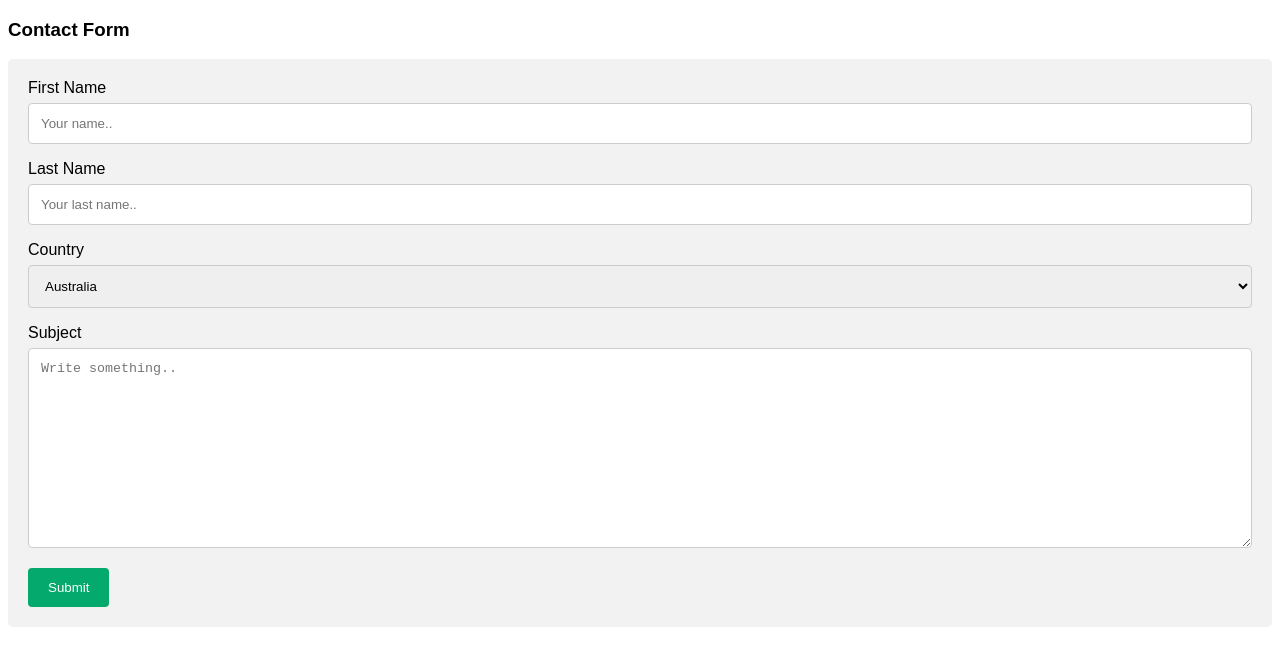
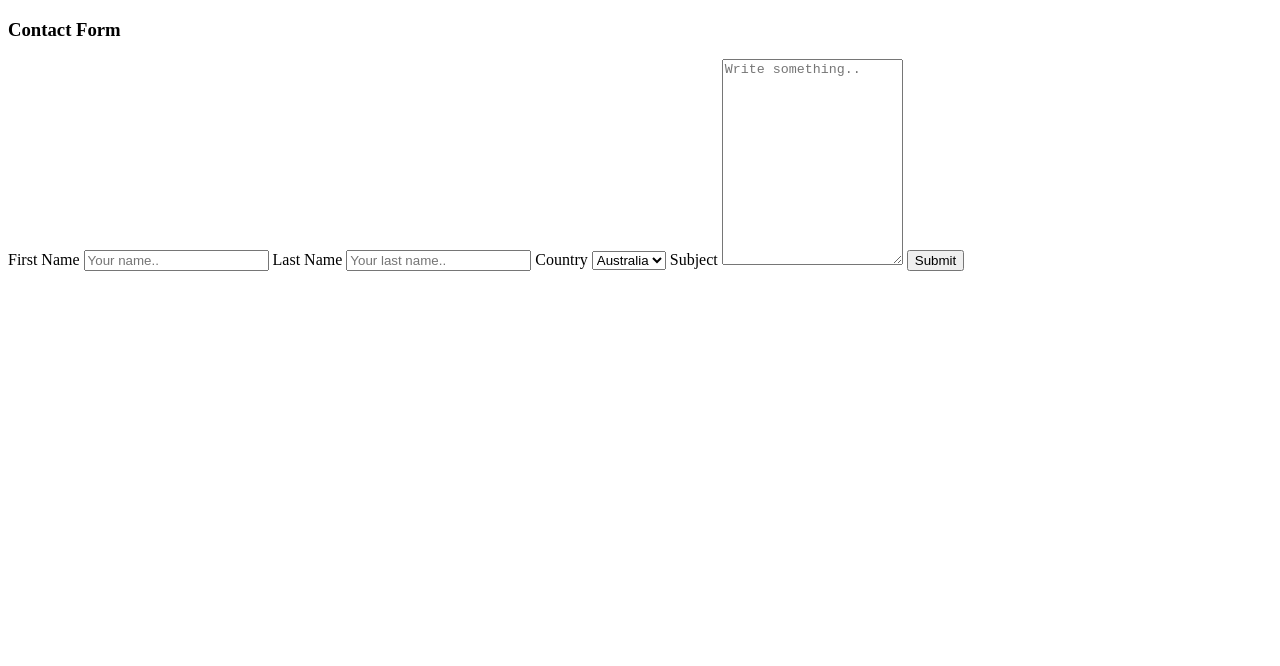
Before and after one commit to Nodir-any/Semanticss, a website: page pages/demo-contact.html in a window 1280 px wide. Drawn offline with Linux system fonts and the light colour scheme.

Commit message:
Update demo-contact.html

```diff
--- a/pages/demo-contact.html
+++ b/pages/demo-contact.html
@@ -2,40 +2,7 @@
 <html>
 <head>
 <meta name="viewport" content="width=device-width, initial-scale=1">
-<style>
-body {font-family: Arial, Helvetica, sans-serif;}
-* {box-sizing: border-box;}
 
-input[type=text], select, textarea {
-  width: 100%;
-  padding: 12px;
-  border: 1px solid #ccc;
-  border-radius: 4px;
-  box-sizing: border-box;
-  margin-top: 6px;
-  margin-bottom: 16px;
-  resize: vertical;
-}
-
-input[type=submit] {
-  background-color: #04AA6D;
-  color: white;
-  padding: 12px 20px;
-  border: none;
-  border-radius: 4px;
-  cursor: pointer;
-}
-
-input[type=submit]:hover {
-  background-color: #45a049;
-}
-
-.container {
-  border-radius: 5px;
-  background-color: #f2f2f2;
-  padding: 20px;
-}
-</style>
 </head>
 <body>
 
```
